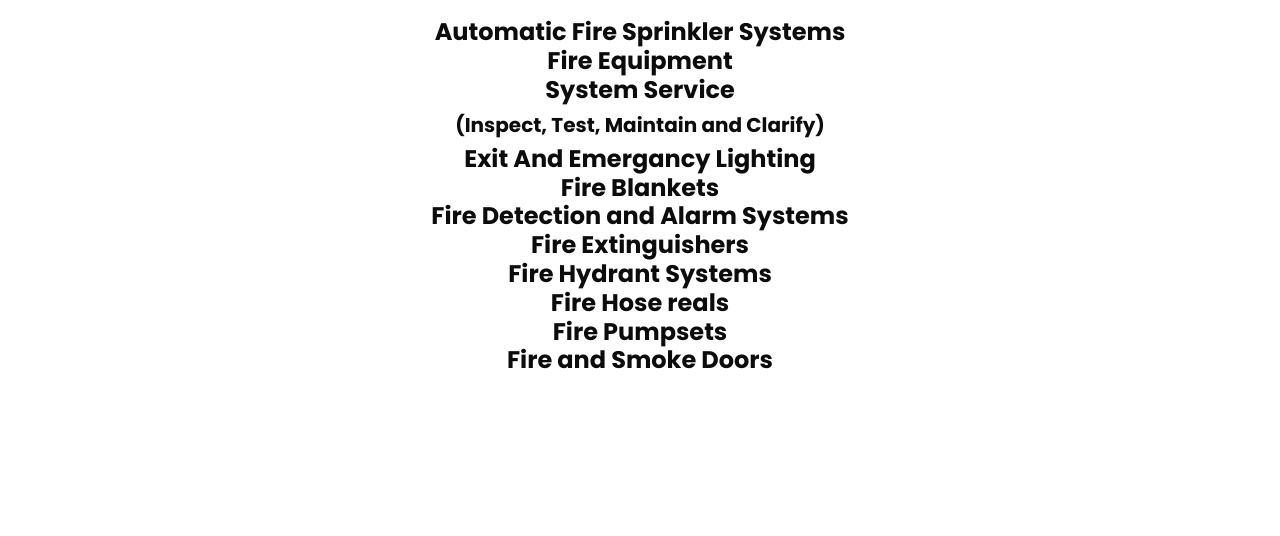
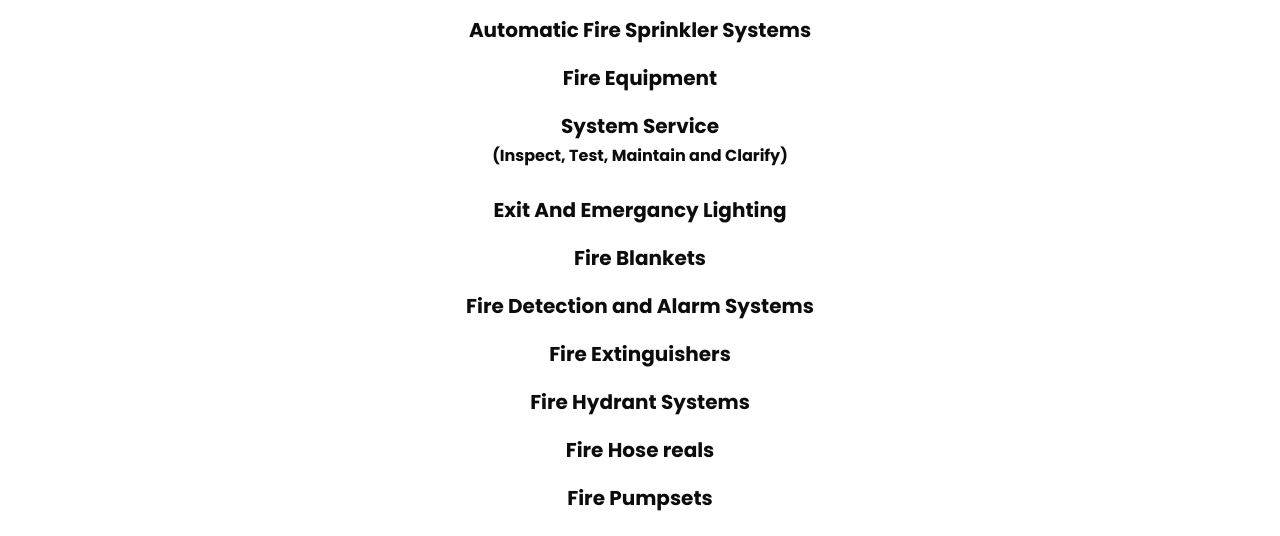
Before and after one commit to testing214/asapfire.github.io, a plain HTML site: page service.html in a window 1280 px wide. Shown: the part 137-673 px from the top of the page. Drawn offline with nearby package versions, Linux system fonts and the light colour scheme.

Commit message:
Add files via upload

```diff
--- a/service.html
+++ b/service.html
@@ -92,28 +92,38 @@
 
 
 
-             <h4 align="center"><b>
+             <h5 align="center"><b>
               Automatic Fire Sprinkler Systems
+              <br>
               <br>
               Fire Equipment
               <br>
-              System Service </h4> <h5 align="center"> <b>(Inspect, Test, Maintain and Clarify) </h5>
+              <br>
+              System Service </h5> <h6 align="center"> <b>(Inspect, Test, Maintain and Clarify) </h6>
 
 
-                <h4 align="center"> <b>
+                <h5 align="center"> <b>
+                  <br>
                   Exit And Emergancy Lighting
+                  <br>
                   <br>
                   Fire Blankets
                   <br>
+                  <br>
                   Fire Detection and Alarm Systems
+                  <br>
                   <br>
                   Fire Extinguishers
                   <br>
+                  <br>
                   Fire Hydrant Systems
+                  <br>
                   <br>
                   Fire Hose reals
                   <br>
+                  <br>
                   Fire Pumpsets
+                  <br>
                   <br>
                   Fire and Smoke Doors
                 </b>
@@ -121,12 +131,10 @@
 
 
 
-                </h4>
+                </h5  >
 
              </b>
-            <br>
-            <br>
-            <br>
+
 
 
 
```
